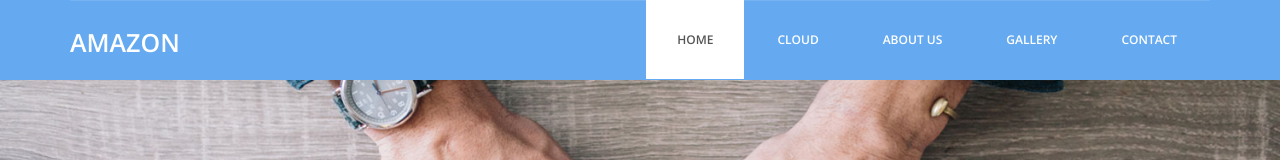
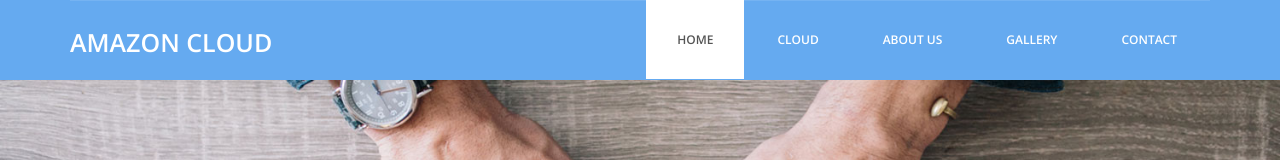
Before and after one commit to Balaji510/nani, a plain HTML site: page index.html in a window 1280 px wide. Shown: the top 160 px of the page. Drawn offline with nearby package versions, Linux system fonts and the light colour scheme.

Commit message:
update index.html
cloud

```diff
--- a/index.html
+++ b/index.html
@@ -32,7 +32,7 @@
                         <span class="icon-bar"></span>
                     </button>
                    <div class="navbar-brand">
-						<a href="index.html"><h1>Amazon </h1></a>
+						<a href="index.html"><h1>Amazon Cloud </h1></a>
 					</div>
                 </div>
                 <div class="navbar-collapse collapse">
```
